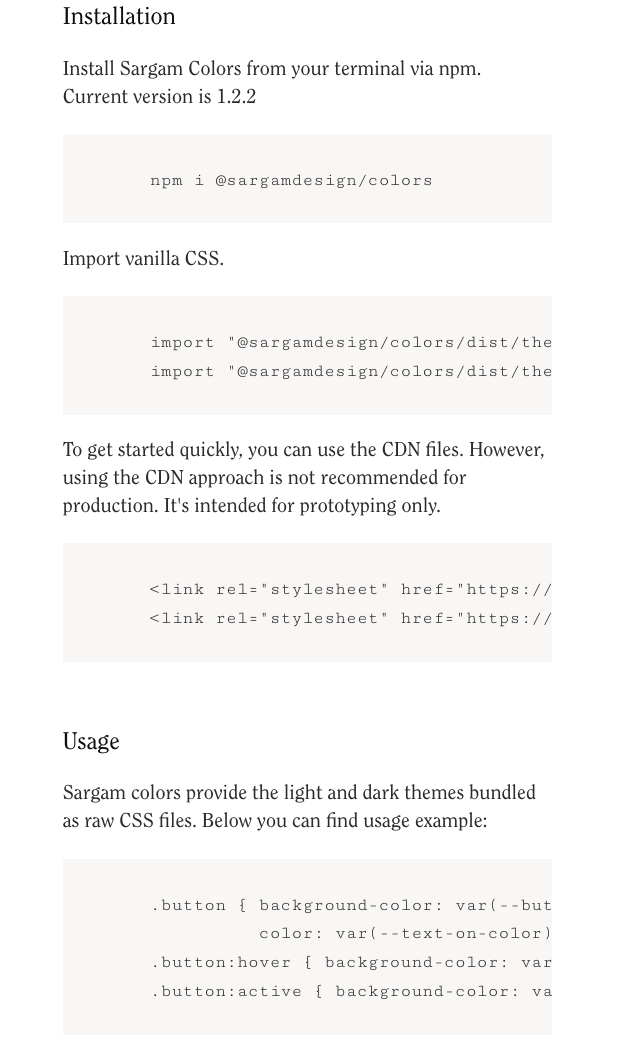
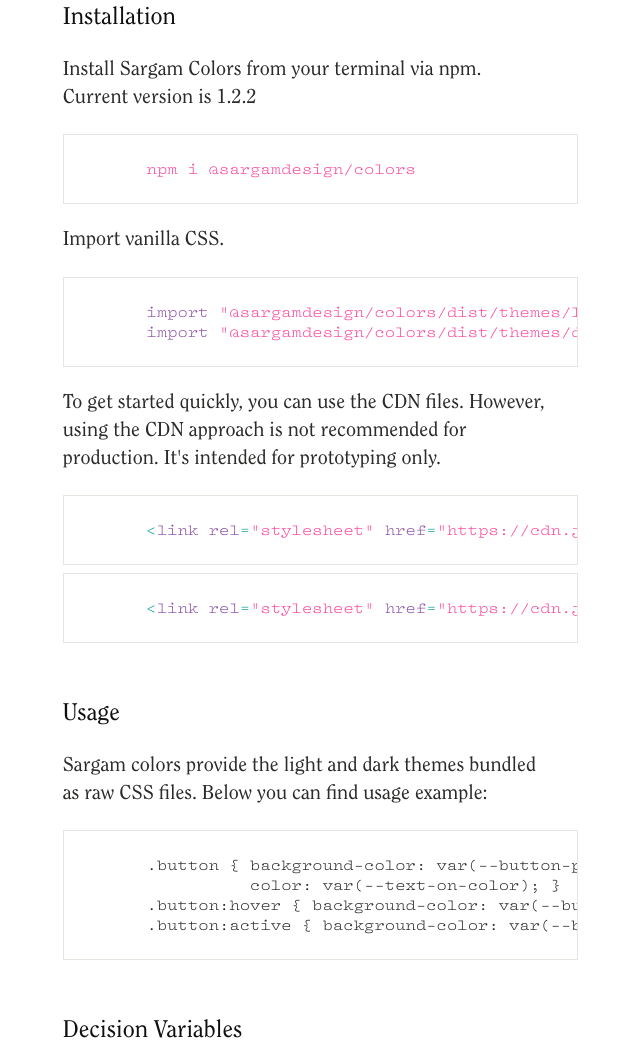
Before and after one commit to planetabhi/sargamcolors.com, a website built with Vite: page index.html in a window 1280 px wide. Shown: the part 887-1936 px from the top of the page, without its empty margins (165-805 px from the left). Built offline with nearby package versions, Linux system fonts and the light colour scheme.

Commit message:
polishing

```diff
--- a/index.html
+++ b/index.html
@@ -152,22 +152,26 @@
       <p>Install Sargam Colors from your terminal via npm. Current version is 1.2.2</p>
 
       <pre class="code">
-        npm i @sargamdesign/colors
+        <span class="codep">npm i @sargamdesign/colors</span>
       </pre>
 
       <p>Import vanilla CSS.</p>
 
       <pre class="code">
-        import "@sargamdesign/colors/dist/themes/light.css";
-        import "@sargamdesign/colors/dist/themes/dark.css";
+        <span class="codel">import</span> <span class="codep">"@sargamdesign/colors/dist/themes/light.css"</span><span class="codel">;</span>
+        <span class="codel">import</span> <span class="codep">"@sargamdesign/colors/dist/themes/dark.css"</span><span class="codel">;</span>
       </pre>
 
       <p>To get started quickly, you can use the CDN files. However, using the CDN approach is not recommended for production. It's intended for prototyping only.</p>
 
       <pre class="code">
-        &lt;link rel="stylesheet" href="https://cdn.jsdelivr.net/npm/@sargamdesign/colors@1.2.1/dist/themes/light.min.css"&gt;
-        &lt;link rel="stylesheet" href="https://cdn.jsdelivr.net/npm/@sargamdesign/colors@1.2.1/dist/themes/dark.min.css"&gt;
+        <span class="codet">&lt;</span><span class="codel">link rel</span><span class="codet">=</span><span class="codep">"stylesheet"</span> <span class="codel">href</span><span class="codet">=</span><span class="codep">"https://cdn.jsdelivr.net/npm/@sargamdesign/colors@1.2.2/dist/themes/light.min.css"</span><span class="codet"> /&gt;</span>
       </pre>
+
+      <pre class="code">
+        <span class="codet">&lt;</span><span class="codel">link rel</span><span class="codet">=</span><span class="codep">"stylesheet"</span> <span class="codel">href</span><span class="codet">=</span><span class="codep">"https://cdn.jsdelivr.net/npm/@sargamdesign/colors@1.2.2/dist/themes/dark.min.css"</span><span class="codet"> /&gt;</span>
+      </pre>
+
       </section>
 
       <section>
--- a/style.css
+++ b/style.css
@@ -1,8 +1,11 @@
 @charset "utf-8";
-@import url('https://fonts.googleapis.com/css2?family=Cutive+Mono&display=swap');
 @font-face {
-  font-family: "font";
-  src: url('font.woff2') format('woff2'), url('font.woff') format('woff');
+  font-family: "serif";
+  src: url('serif.woff2') format('woff2'), url('serif.woff') format('woff');
+}
+@font-face {
+  font-family: "mono";
+  src: url('mono.woff2') format('woff2'), url('mono.woff') format('woff');
 }
 
 :root {
@@ -71,7 +74,7 @@
 
 @media(prefers-color-scheme: dark){
   :root {
-    --text-success: var(--green4);
+  --text-success: var(--green4);
   --text-error: var(--red4);
   --text-on-color: var(--silver1);
   --text-placeholder: var(--silver5);
@@ -114,12 +117,17 @@
   --background-selected: var(--silver6);
   --background-subtle: var(--silver7);
   --background: var(--silver8);
+
+  /* code */
+  --code-lavender: var(--lavender4);
+  --code-pink: var(--pink4);
+  --code-teal: var(--teal4);
   }
 }
 
 @media(prefers-color-scheme: light){
   :root {
-    --text-success: var(--green6);
+  --text-success: var(--green6);
   --text-error: var(--red6);
   --text-on-color: var(--silver1);
   --text-placeholder: var(--silver5);
@@ -162,6 +170,11 @@
   --background-selected: var(--silver3);
   --background-subtle: var(--silver2);
   --background: var(--silver1);
+
+  /* code */
+  --code-lavender: var(--lavender5);
+  --code-pink: var(--pink5);
+  --code-teal: var(--teal5);
   }
 }
 
@@ -209,7 +222,11 @@
   --background-selected: var(--silver6);
   --background-subtle: var(--silver7);
   --background: var(--silver8);
-}
+
+  /* code */
+  --code-lavender: var(--lavender4);
+  --code-pink: var(--pink4);
+  --code-teal: var(--teal4); }
 
 [color-scheme="light"] {
   --text-success: var(--green6);
@@ -255,15 +272,17 @@
   --background-selected: var(--silver3);
   --background-subtle: var(--silver2);
   --background: var(--silver1);
-}
 
-body {
-  margin: 0 auto;
-  padding-top: 80px;
-  background: var(--background);
-  font-family: "font", serif;
-  color: var(--text-primary-alt);
-}
+  /* code */
+  --code-lavender: var(--lavender5);
+  --code-pink: var(--pink5);
+  --code-teal: var(--teal5); }
+
+body {  margin: 0 auto;
+        padding-top: 80px;
+        background: var(--background);
+        font-family: "serif", serif;
+        color: var(--text-primary-alt); }
 
 header{ width: 100%; max-width: 1000px; margin: 0 auto;}
 main.wrap{ box-sizing: border-box; width: 96%; max-width: 1400px; margin: .2rem auto; }
@@ -327,11 +346,15 @@
 .silver7 {background-color: var(--silver7);}
 .silver8 {background-color: var(--silver8);}
 
+span.codel { color: var(--code-lavender);}
+span.codep { color: var(--code-pink);}
+span.codet { color: var(--code-teal);}
+
 button.theme {
   background-color: var(--background);
   width: 40px;
   height: 40px;
-  border: 1px solid var(--border-default);
+  border: 1px solid var(--border-muted);
   cursor: pointer;
   display: grid;
   place-items: center;
@@ -481,9 +504,6 @@
 
 .sidenote:before { content: counter(sidenote-counter) ". ";
                    position: absolute;
-                   /* 100% refers to the computed width of the number, so this transform
-                    * shifts the number just outside the left edge of the sidenote box,
-                    * with a buffer of 0.25rem, no matter how many digits the number has. */
                    -webkit-transform: translateX(-100%) translateX(-0.25rem);
                    -ms-transform: translateX(-100%) translateX(-0.25rem);
                    transform: translateX(-100%) translateX(-0.25rem); }
@@ -493,18 +513,20 @@
 @media screen and (max-width: 760px) { p, footer, pre.code { width: 90%; }
                                        blockquote p, blockquote footer { width: 90%; }}
 
-.code { font-family: 'Cutive Mono', monospace;
+.code { font-family: 'mono', monospace;
         color: var(--text-primary-alt);
-        font-size: 1.125rem;
-        line-height: 1.6;
-        background: var(--background-subtle);}
+        font-size: 14px;
+        line-height: 20px;
+        border: 1px solid var(--border-muted);}
 
 h1 .code, h2 .code, h3 .code { font-size: 0.80em; }
 
 .marginnote .code, .sidenote .code { font-size: 1rem; }
 
-pre.code { padding: 2rem 0 0 0;
-           overflow-x: scroll; }
+pre.code {  padding: 24px 24px 4px 0;
+            overflow-x: scroll;
+            margin-top: 0px;
+            margin-bottom: 8px; }
 
 .fullwidth { max-width: 95%; }
 
```
Also changed, not shown: mono.woff (added), mono.woff2 (added), serif.woff (renamed from font.woff), serif.woff2 (renamed from font.woff2).
